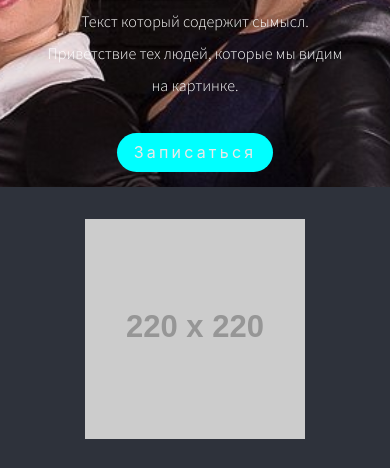
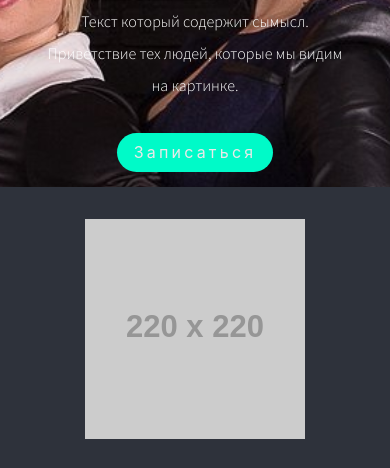
Before and after one commit to AleksGuslenko/AleksGuslenko.github.io, a plain HTML site: page Elena_Kaidash/index.html in a window 390 px wide. Shown: the part 299-767 px from the top of the page. Drawn offline with nearby package versions, Linux system fonts and the light colour scheme; placeholder pictures from the web are drawn by us.

Commit message:
microfix

```diff
--- a/Elena_Kaidash/app.css
+++ b/Elena_Kaidash/app.css
@@ -234,7 +234,7 @@ body {
     height: 10vw;
     border-radius: 5vw;
     border: none;
-    background-color: aqua;
+    background-color: #00fac8;
     letter-spacing: 0.2em;
 }
 
--- a/Elena_Kaidash/index.html
+++ b/Elena_Kaidash/index.html
@@ -2,7 +2,7 @@
 
 <head>
   <meta charset="utf-8">
-  <meta name="viewport" content="width=device-width">
+  <meta name="viewport" content="width=device-width, initial-scale=1, shrink-to-fit=no">
   <link rel="stylesheet" href="https://stackpath.bootstrapcdn.com/bootstrap/4.1.1/css/bootstrap.min.css" integrity="sha384-WskhaSGFgHYWDcbwN70/dfYBj47jz9qbsMId/iRN3ewGhXQFZCSftd1LZCfmhktB"
     crossorigin="anonymous">
   <script src="https://code.jquery.com/jquery-3.3.1.slim.min.js" integrity="sha384-q8i/X+965DzO0rT7abK41JStQIAqVgRVzpbzo5smXKp4YfRvH+8abtTE1Pi6jizo"
```
